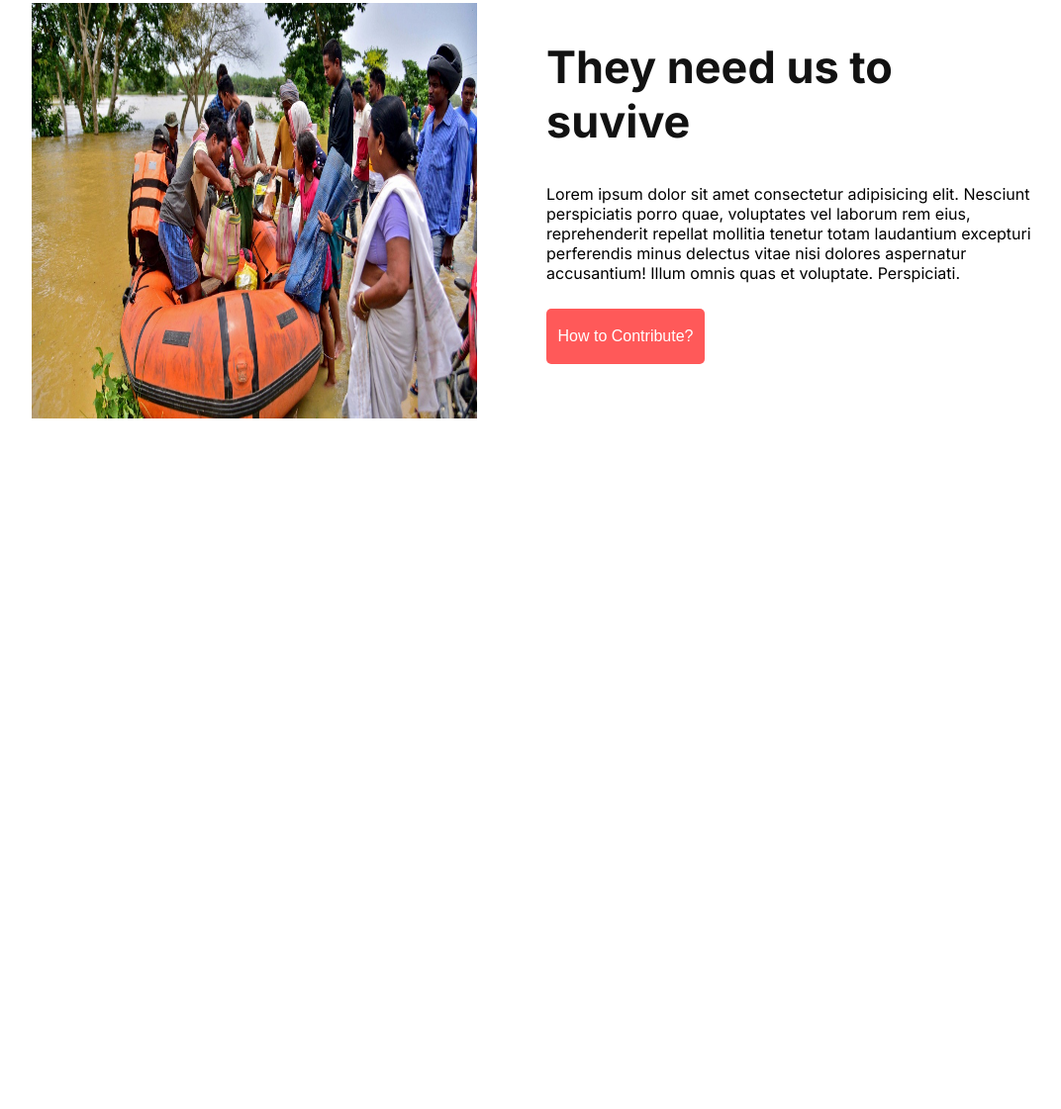
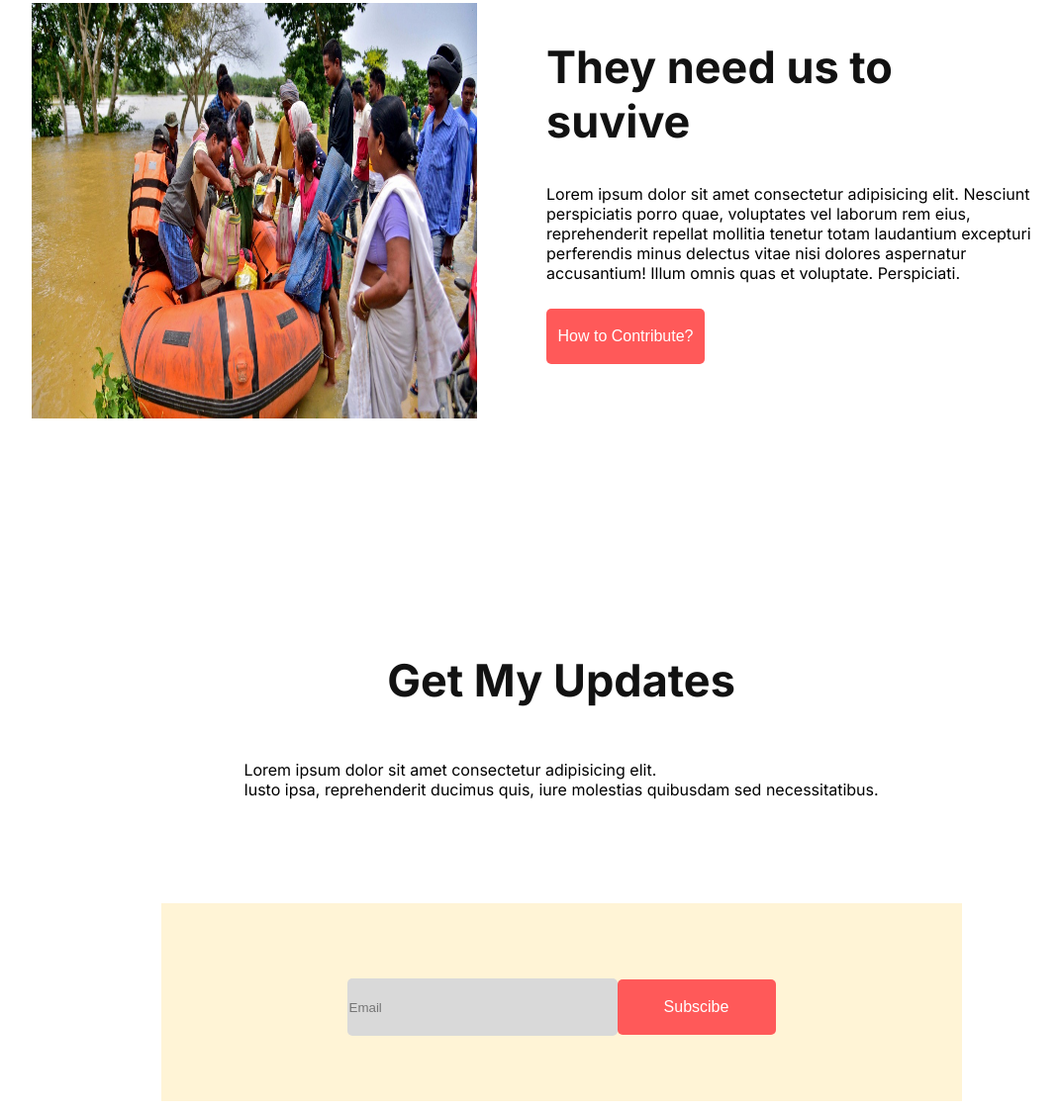
Before and after one commit to kayesmahmud000/donate-today-web, a plain HTML site: page index.html in a window 1280 px wide. Shown: the part 2905-4026 px from the top of the page at 99% size, without its empty margins (73-1145 px from the left). Before the commit the page ends 3336 px from the top, so only its background shows below. Drawn offline with Linux system fonts and the light colour scheme.

Commit message:
added the input part

```diff
--- a/index.html
+++ b/index.html
@@ -83,6 +83,16 @@
 
             </div>
         </section>
+        <section class="today-donate-content">
+            <h2>Get My Updates</h2>
+            <p>Lorem ipsum dolor sit amet consectetur adipisicing elit. <br> Iusto ipsa, reprehenderit ducimus quis, iure molestias quibusdam sed necessitatibus.</p>
+        </section>
+        <section class="submit-center">
+            <input type="email" name="" id="" placeholder="Email">
+            <button class="btn-donate"><p>Subscibe</p>
+            </button>
+
+        </section>
 
     </main>
     <footer>
--- a/style/style.css
+++ b/style/style.css
@@ -160,6 +160,25 @@ body{
     width: 450px;
     height: 420px;
 }
+.submit-center{
+    width: 809px;
+    height: 200px;
+    background-color: rgb(255, 244, 214);
+    margin: 0 auto;
+    display: flex;
+    flex-direction: row;
+    justify-content: center;
+    align-items: center;
+    margin-top: -60px;
+}
+.submit-center input{
+    width: 269px;
+    height: 56px;
+    border-radius: 5px;
+    background-color: rgb(217, 217, 217);
+    border: none;
+    margin-top: 10px;
+}
 
 
 @media screen and (max-width:576px) {
```
